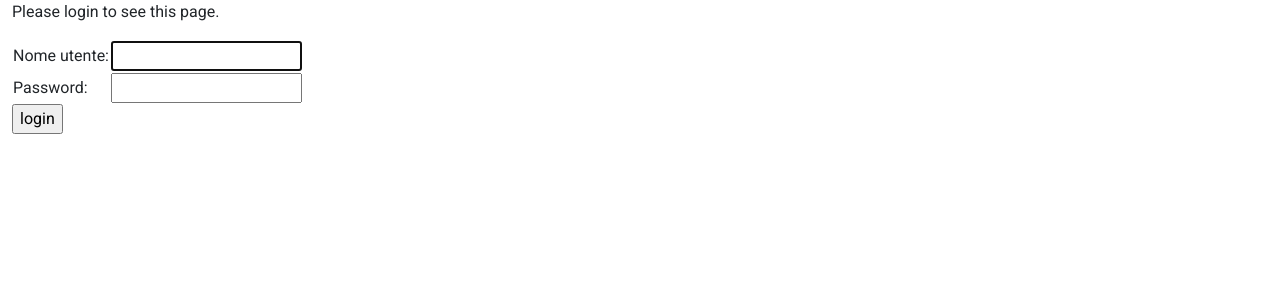
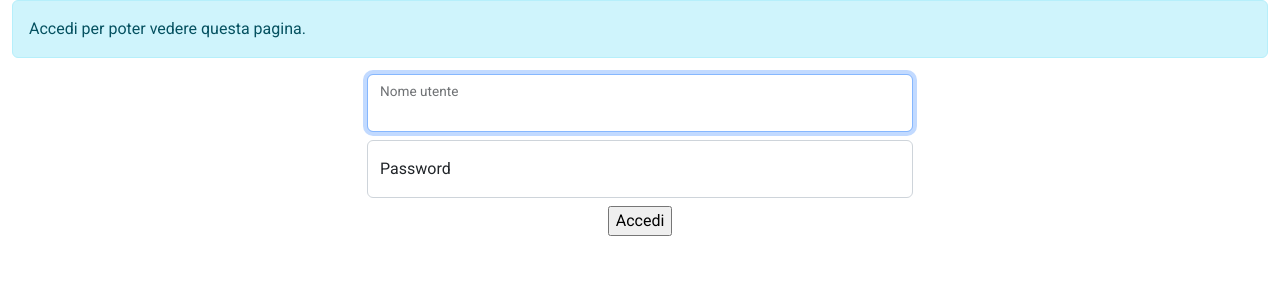
Before and after one commit to dennybiasiolli/gestione-donatori, a Django app: page /accounts/login/?next=/donatori/1/ in a window 1280 px wide. Shown: the part 60-360 px from the top of the page. Run offline with Django 4.2, Linux system fonts and the light colour scheme.

Commit message:
customizing login view using bootstrap style

```diff
--- /dev/null
+++ b/avis/forms.py
@@ -0,0 +1,27 @@
+from django import forms
+from django.contrib.auth.forms import AuthenticationForm, UsernameField
+
+
+class BootstrapAuthenticationForm(AuthenticationForm):
+    def __init__(self, *args, **kwargs):
+        super().__init__(*args, **kwargs)
+        self.label_suffix = ''  # Removes ':' as label suffix
+
+    username = UsernameField(
+        widget=forms.TextInput(
+            attrs={
+                'class': 'form-control',
+                'autofocus': True,
+                'placeholder': 'Nome utente',
+            },
+        )
+    )
+    password = forms.CharField(
+        label='Password',
+        widget=forms.PasswordInput(
+            attrs={
+                'class': 'form-control',
+                'placeholder': 'Password',
+            },
+        ),
+    )
--- a/avis/templates/registration/login.html
+++ b/avis/templates/registration/login.html
@@ -3,37 +3,59 @@
 {% block content %}
 
 {% if form.errors %}
-<p>Your username and password didn't match. Please try again.</p>
+<div class="alert alert-warning" role="alert">
+    Nome utente e password non corrispondono. Riprova nuovamente.
+</div>
 {% endif %}
 
 {% if next %}
 {% if user.is_authenticated %}
-    <p>Your account doesn't have access to this page. To proceed,
-    please login with an account that has access.</p>
+<div class="alert alert-warning" role="alert">
+    Il tuo utente non ha accesso a questa pagina.
+    Per procedere, accedi con un utente abilitato.
+</div>
 {% else %}
-    <p>Please login to see this page.</p>
+<div class="alert alert-info" role="alert">
+    Accedi per poter vedere questa pagina.
+</div>
 {% endif %}
 {% endif %}
 
+<div class="container text-center">
     <form method="post" action="{% url 'login' %}">
         {% csrf_token %}
-<table>
-<tr>
-    <td>{{ form.username.label_tag }}</td>
-    <td>{{ form.username }}</td>
-</tr>
-<tr>
-    <td>{{ form.password.label_tag }}</td>
-    <td>{{ form.password }}</td>
-</tr>
-</table>
+        <div class="row my-2">
+            <div class="col-sm-3"></div>
+            <div class="col-sm-6">
+                <div class="form-floating">
+                    {{ form.username }}
+                    {{ form.username.label_tag }}
+                </div>
+            </div>
+            <div class="col-sm-3"></div>
+        </div>
+        <div class="row my-2">
+            <div class="col-sm-3"></div>
+            <div class="col-sm-6">
+                <div class="form-floating">
+                    {{ form.password }}
+                    {{ form.password.label_tag }}
+                </div>
+            </div>
+            <div class="col-sm-3"></div>
+        </div>
+        <div class="row">
+            <div class="col-sm-12">
+                <input type="submit" value="Accedi">
+            </div>
+        </div>
 
-<input type="submit" value="login">
         {% if next %}
         <input type="hidden" name="next" value="{{ next }}">
         {% else %}
         <input type="hidden" name="next" value="{% url 'index' %}">
         {% endif %}
     </form>
+</div>
 
 {% endblock %}
--- a/avis/urls.py
+++ b/avis/urls.py
@@ -1,8 +1,16 @@
+from django.contrib.auth import views as auth_views
 from django.urls import include, path
 
-from . import views
+from . import forms, views
 
 urlpatterns = [
+    path(
+        'accounts/login/',
+        auth_views.LoginView.as_view(
+            authentication_form=forms.BootstrapAuthenticationForm,
+        ),
+        name='login',
+    ),
     path('accounts/', include('django.contrib.auth.urls')),
     path('', views.index, name='index'),
     path('donatori/', views.donatori, name='donatori'),
```
Lines whose indentation alone changed are shown as unchanged.
